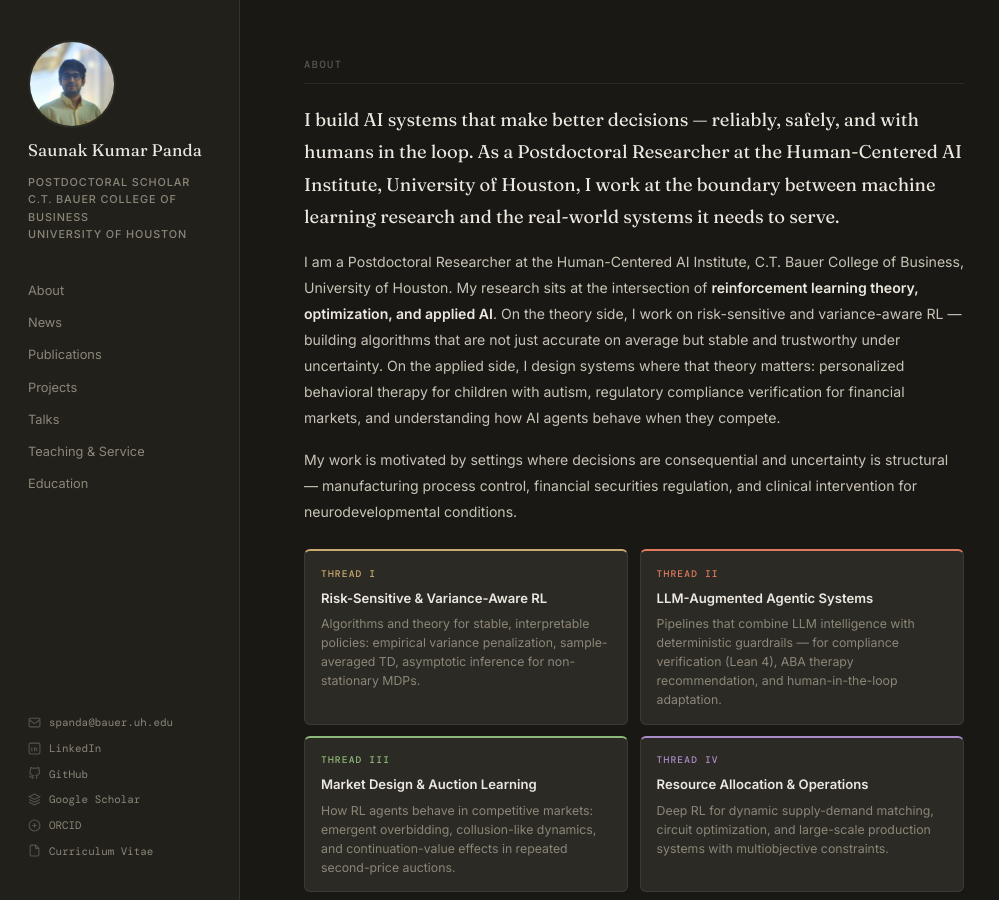
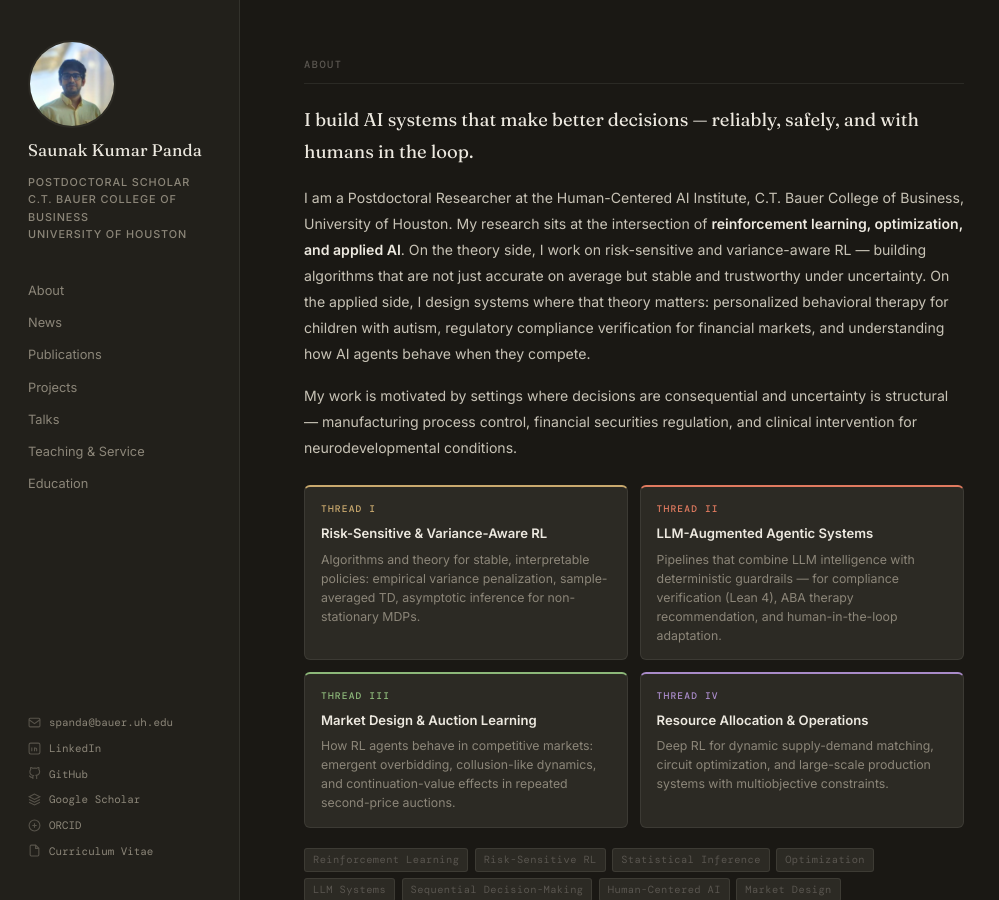
Before and after one commit to saunakp123/pandasaunak.github.io, a Jekyll site: the page built from index.html, in a window 1280 px wide and 900 px high. Shown: the whole window, without its empty margins (0-999 px from the left). Built offline with Jekyll 4.4.1, drawn with Linux system fonts in a browser that asks for light colours.

Commit message:
Refine about section text in index.html

```diff
--- a/index.html
+++ b/index.html
@@ -745,11 +745,11 @@ layout: null
       <div class="section-label">About</div>
 
       <p class="about-lede">
-        I build AI systems that make better decisions — reliably, safely, and with humans in the loop. As a Postdoctoral Researcher at the Human-Centered AI Institute, University of Houston, I work at the boundary between machine learning research and the real-world systems it needs to serve.
+        I build AI systems that make better decisions — reliably, safely, and with humans in the loop.
       </p>
 
       <p class="about-body">
-        I am a Postdoctoral Researcher at the Human-Centered AI Institute, C.T. Bauer College of Business, University of Houston. My research sits at the intersection of <strong>reinforcement learning theory, optimization, and applied AI</strong>. On the theory side, I work on risk-sensitive and variance-aware RL — building algorithms that are not just accurate on average but stable and trustworthy under uncertainty. On the applied side, I design systems where that theory matters: personalized behavioral therapy for children with autism, regulatory compliance verification for financial markets, and understanding how AI agents behave when they compete.
+        I am a Postdoctoral Researcher at the Human-Centered AI Institute, C.T. Bauer College of Business, University of Houston. My research sits at the intersection of <strong>reinforcement learning, optimization, and applied AI</strong>. On the theory side, I work on risk-sensitive and variance-aware RL — building algorithms that are not just accurate on average but stable and trustworthy under uncertainty. On the applied side, I design systems where that theory matters: personalized behavioral therapy for children with autism, regulatory compliance verification for financial markets, and understanding how AI agents behave when they compete.
       </p>
 
       <p class="about-body">
```
